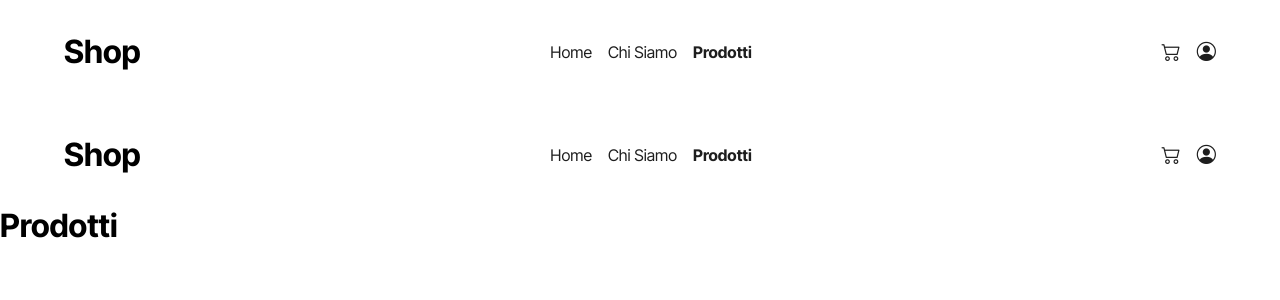
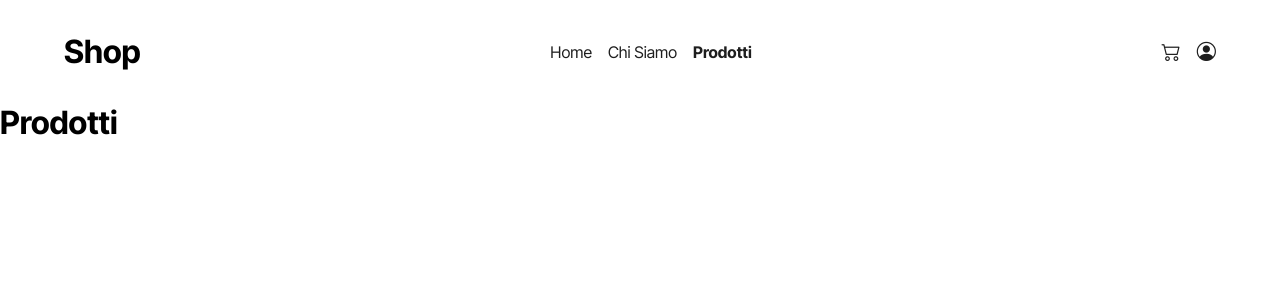
Before and after one commit to gialli24/react-router, a React (Vite) app: page /products in a window 1280 px wide. Shown: the top 300 px of the page. Built offline with nearby package versions, Linux system fonts and the light colour scheme.

Commit message:
remove duplicate appHeader in products page

```diff
--- a/src/components/AppHeader.jsx
+++ b/src/components/AppHeader.jsx
@@ -11,6 +11,11 @@ export default function AppHeader() {
                 <NavLink to="/products" >Prodotti</NavLink>
             </nav>
 
+            {/* <div className="search-bar">
+                <i className="bi bi-search"></i>
+                <input type="text" placeholder="Search for products ..." />
+            </div> */}
+
             <nav id="op-nav">
                 <Link to="/cart">
                     <i className="bi bi-cart2"></i>
--- a/src/pages/Prodotti.jsx
+++ b/src/pages/Prodotti.jsx
@@ -3,8 +3,6 @@ import AppHeader from "../components/AppHeader";
 export default function Prodotti() {
     return (
         <>
-            <AppHeader />
-
             <h1>Prodotti</h1>
         </>
     );
```
